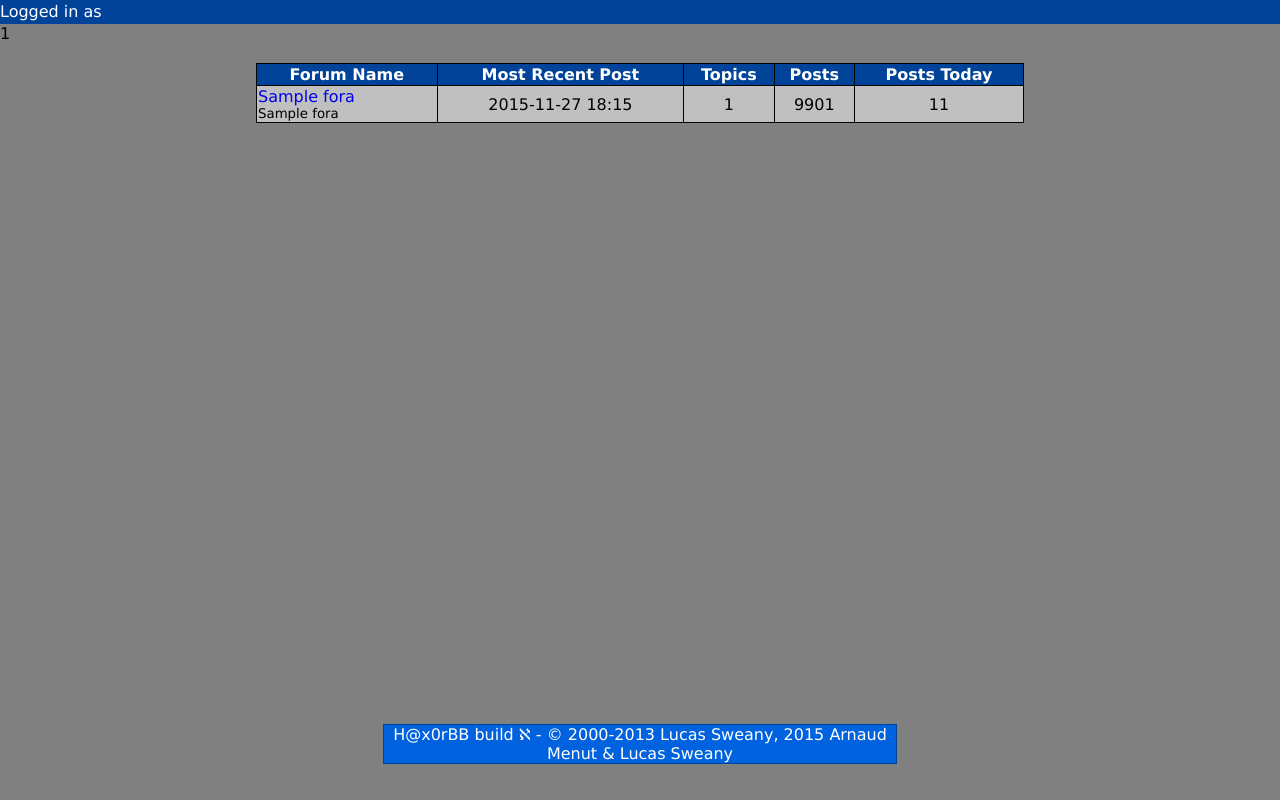
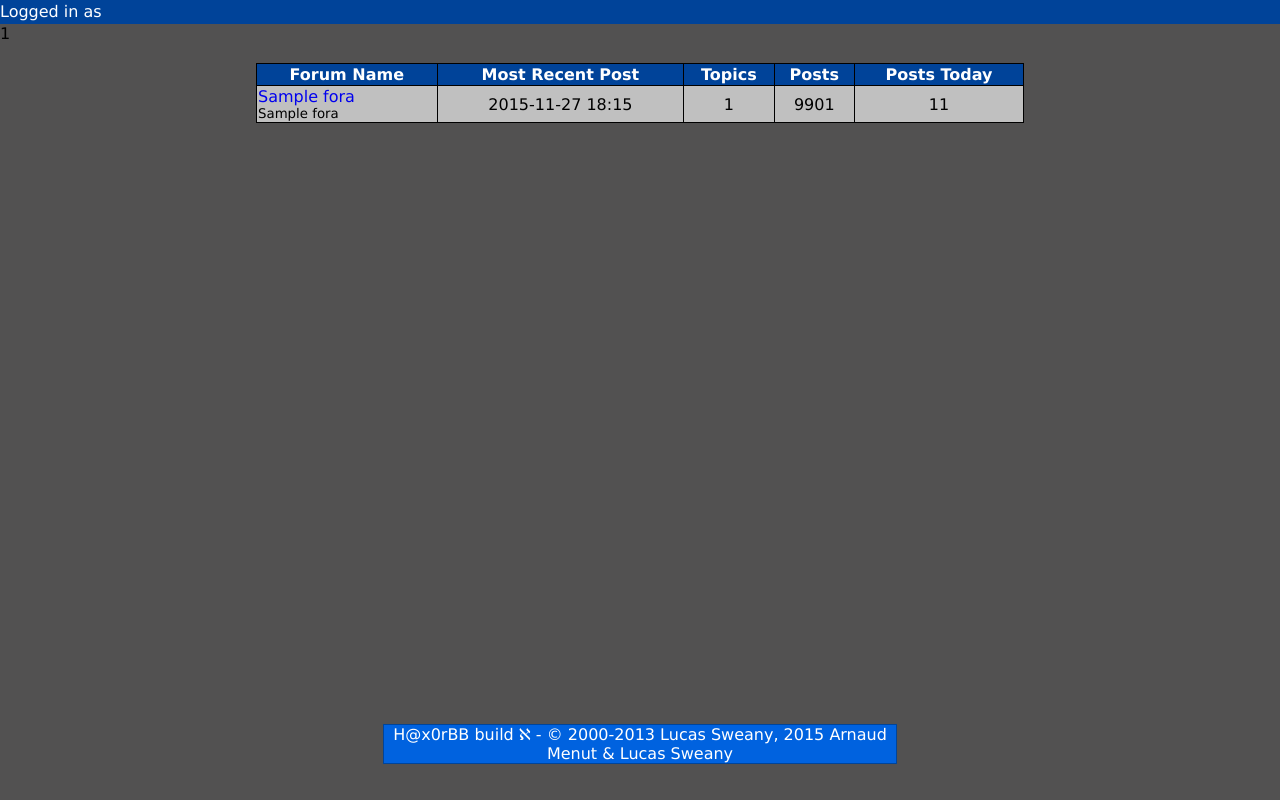
Before and after one commit to agmenut/sabotage2_revamp, a Python web app: template haxorbb/templates/forum/index.html in a window 1280 px wide. Run offline with Jinja, Linux system fonts and the light colour scheme; the template is opened without the code that fills it: most values are stand-ins (such as "Sample title", 1, 10 or a date in 2020).

Commit message:
Dialed down brightness of forum background color.

```diff
--- a/haxorbb/static/forum.css
+++ b/haxorbb/static/forum.css
@@ -41,7 +41,7 @@
 
 body {
     height: 100%;
-    background-color: #808080;
+    background-color: #525151;
     font-family: 'Ubuntu', 'Lucida Grande', 'Lucida Sans Unicode', 'Geneva', 'Verdana', sans-serif;
     }
 
```
